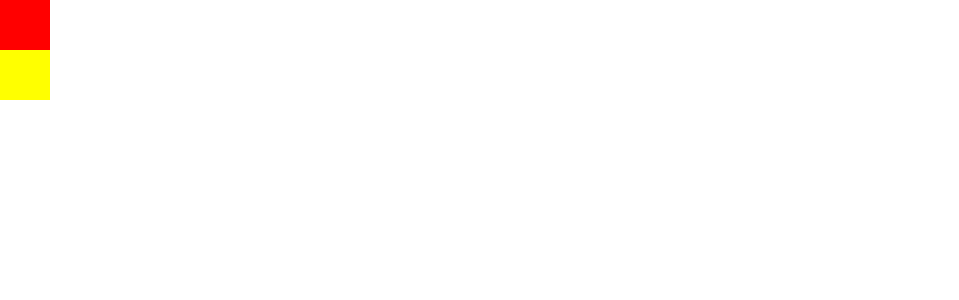
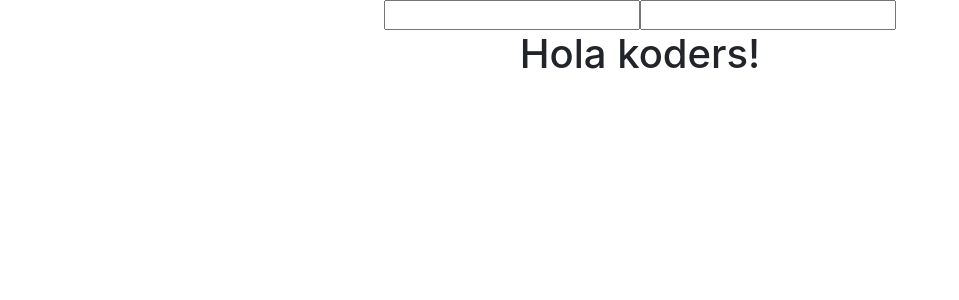
Before and after one commit to Israel2709/react-19g, a React (Create React App) app: page / in a window 1280 px wide. Shown: the top 300 px of the page, without its empty margins (0-959 px from the left). Built offline with nearby package versions, Linux system fonts and the light colour scheme; the HTML template or start-up script is replaced by a standard one.

Commit message:
State and Events sample

```diff
--- a/src/App.js
+++ b/src/App.js
@@ -1,45 +1,44 @@
 import './App.css'
-import List from './Components/List'
-import products from './mocks/mock_products'
-import Shape from './Components/Shape'
+import { useState } from 'react'
+import Title from './Components/Title'
 
 function App () {
-  console.log('desde app')
-  console.log(products)
-  const shapes = [
-    {
-      shape: 'square',
-      color: 'red'
-    },
-    {
-      shape: 'circle',
-      color: 'blue'
-    },
-    {
-      shape: 'rectangle',
-      color: 'green'
-    },
-    {
-      shape: 'circle',
-      color: 'black'
-    },
-    {
-      shape: 'square',
-      color: 'yellow'
-    },
-    {
-      shape: 'rectangle',
-      color: 'red'
-    }
-  ]
+  const result = () => 5 + 6
+  const [title, setTitle] = useState('Hola koders!')
+  const [isLogged, setIsLogged] = useState(false)
+  const [miUnicoEstadoMaravilloso, setMiUnicoEstadoMaravilloso] = useState(
+    result()
+  ) //null
 
+  const inputHandler = event => {
+    console.log(event.target.name)
+    console.log(event.target.value)
+    setTitle(event.target.value)
+  }
+
+  const loginHandler = () => {
+    setIsLogged(true)
+  }
+
+  const logoutHandler = () => {
+    setIsLogged(false)
+  }
   return (
     <div className='App'>
-      {shapes
-        .filter(shape => shape.shape === 'square')
-        .map(shape => (
-          <Shape shape={shape.shape} color={shape.color} />
-        ))}
+      {/*!isLogged && (
+        <button className='btn btn-success' onClick={loginHandler}>
+          Login
+        </button>
+      )*/}
+      {/*isLogged && (
+        <button className='btn btn-warning' onClick={logoutHandler}>
+          Sign out
+        </button>
+      )*/}
+      {console.log(title)}
+      <input type='text' onChange={inputHandler} name='nombre' />
+      <input type='text' onChange={inputHandler} name='correo' />
+      <Title texto={title} />
     </div>
   )
 }
--- /dev/null
+++ b/src/Components/Title/index.js
@@ -0,0 +1,6 @@
+const Title = props => {
+  const { texto } = props
+  return <h1>{texto}</h1>
+}
+
+export default Title
```
